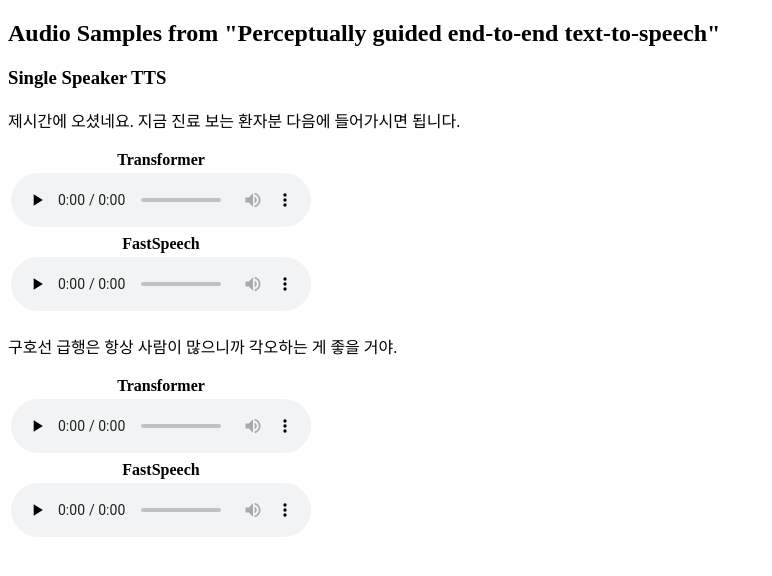
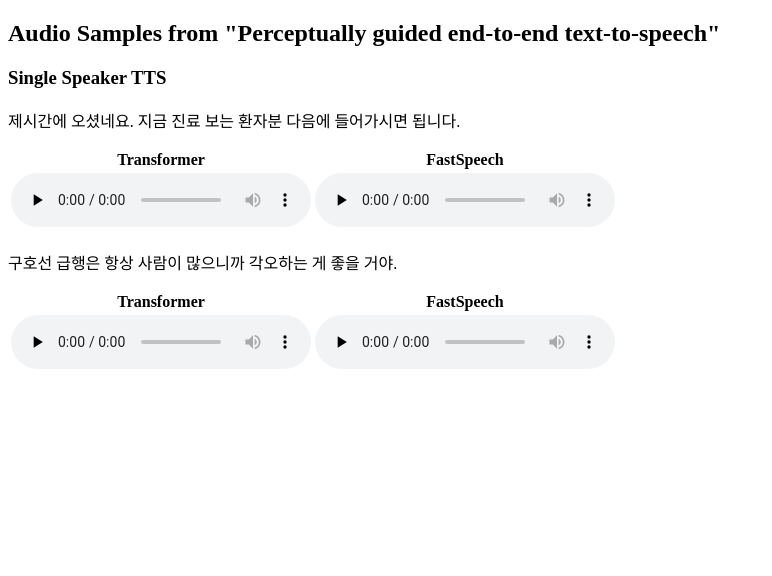
Before and after one commit to wkadldppdy/perceptualTTS, a plain HTML site: page index.html in a window 1280 px wide. Shown: the whole page, without its empty margins (0-772 px from the left). Drawn offline with Linux system fonts and the light colour scheme.

Commit message:
Update index.html

```diff
--- a/index.html
+++ b/index.html
@@ -14,14 +14,10 @@
         <tbody>
           <tr>
             <th>Transformer</th>
+            <th>FastSpeech</th>
           </tr>
           <tr>
             <td><audio controls preload="none"><source src="Transformer/sample_0.wav"></audio></td>
-          </tr>
-          <tr>
-            <th>FastSpeech</th>
-          </tr>
-          <tr>
             <td><audio controls preload="none"><source src="FastSpeech/sample_0.wav"></audio></td>
           </tr>
         </tbody>
@@ -31,14 +27,10 @@
         <tbody>
           <tr>
             <th>Transformer</th>
+            <th>FastSpeech</th>
           </tr>
           <tr>
             <td><audio controls preload="none"><source src="Transformer/sample_1.wav"></audio></td>
-          </tr>
-          <tr>
-            <th>FastSpeech</th>
-          </tr>
-          <tr>
             <td><audio controls preload="none"><source src="FastSpeech/sample_1.wav"></audio></td>
           </tr>
         </tbody>
```
